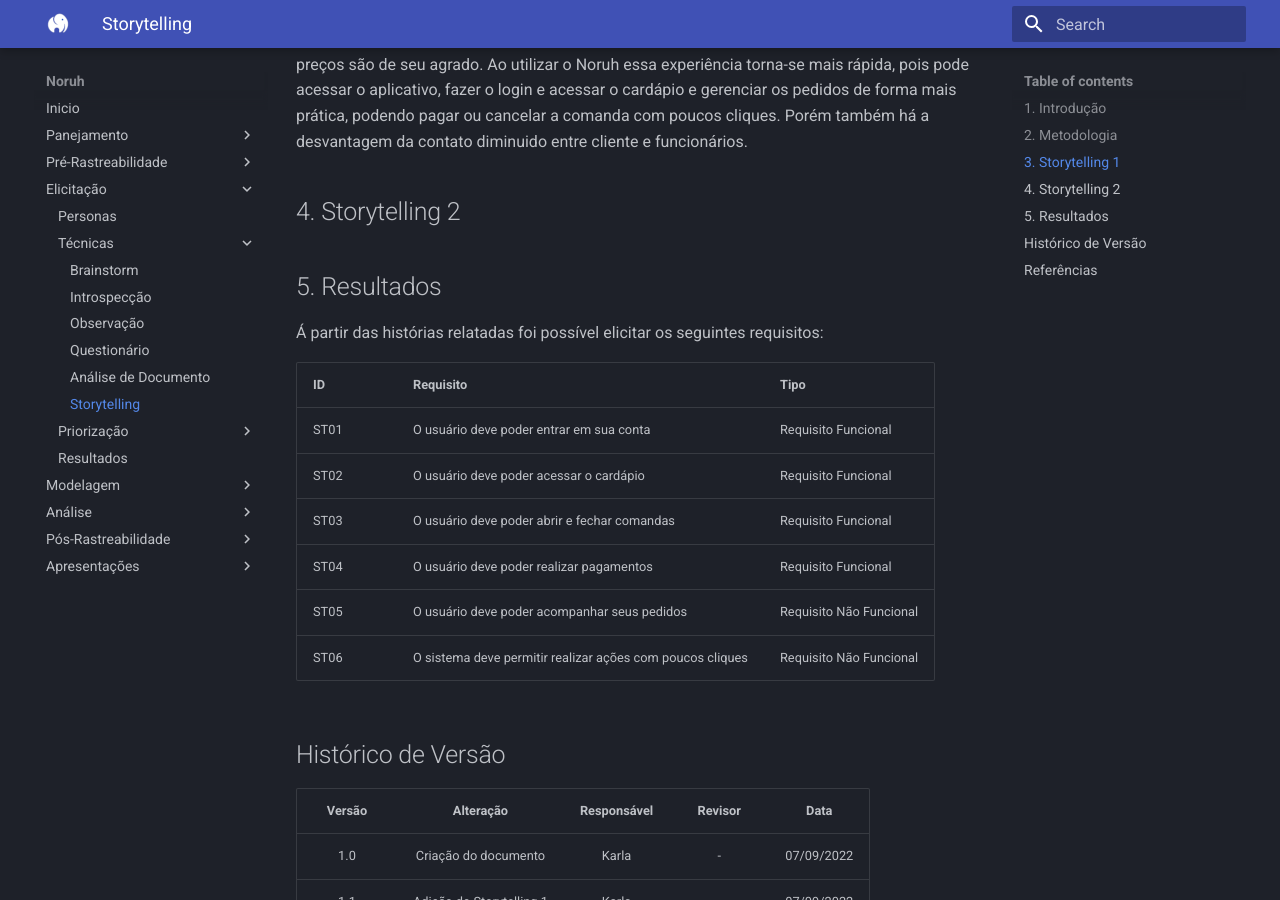
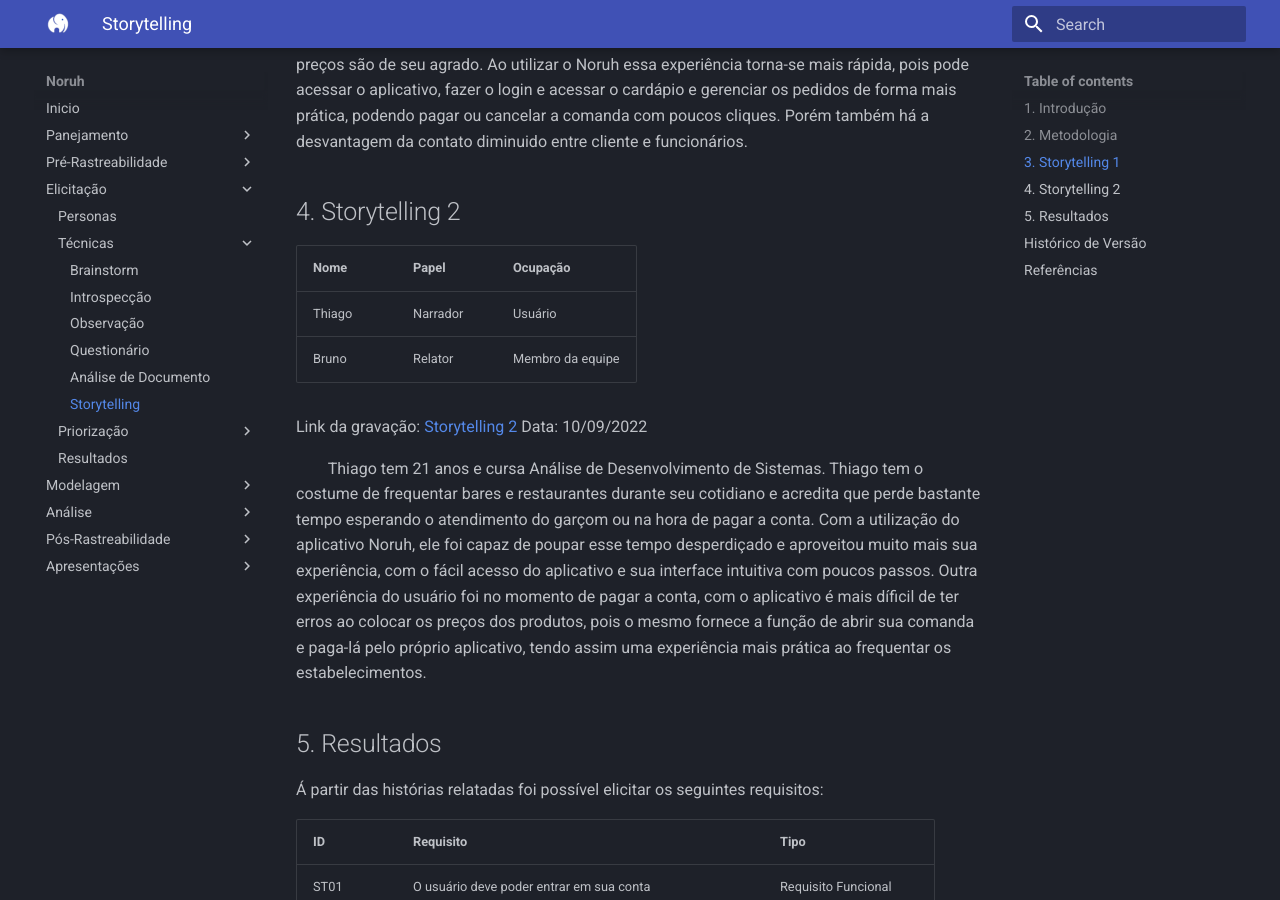
Before and after one commit to Thiab394/2022.1-Noruh, an MkDocs documentation site: the page built from docs/elicitacao/tecnicas/storytelling.md, in a window 1280 px wide and 900 px high, scrolled down 853 px. Built offline with MkDocs 1.6.1 and Material for MkDocs 9.7.7, drawn with Linux system fonts in a browser that asks for light colours.

Commit message:
adicionando storytelling 2

```diff
--- a/docs/elicitacao/tecnicas/storytelling.md
+++ b/docs/elicitacao/tecnicas/storytelling.md
@@ -19,6 +19,16 @@
 &emsp;&emsp;Letícia tem 20 anos e é universitária. Ás vezes gosta de ir em bares e restaurante e perde muito tempo ao ter que esperar em filas, e analisar cardápios para decidir se os produtos e preços são de seu agrado. Ao utilizar o Noruh essa experiência torna-se mais rápida, pois pode acessar o aplicativo, fazer o login e acessar o cardápio e gerenciar os pedidos de forma mais prática, podendo pagar ou cancelar a comanda com poucos cliques. Porém também há a desvantagem da contato diminuido entre cliente e funcionários.
 
 ## 4. Storytelling 2
+
+| Nome   | Papel    | Ocupação         |
+| ------ | -------- | ---------------- |
+| Thiago | Narrador | Usuário          |
+| Bruno  | Relator  | Membro da equipe |
+
+Link da gravação: [Storytelling 2](../../assets/elicitacao//storytelling2.mp3)
+Data: 10/09/2022
+
+&emsp;&emsp;Thiago tem 21 anos e cursa Análise de Desenvolvimento de Sistemas. Thiago tem o costume de frequentar bares e restaurantes durante seu cotidiano e acredita que perde bastante tempo esperando o atendimento do garçom ou na hora de pagar a conta. Com a utilização do aplicativo Noruh, ele foi capaz de poupar esse tempo desperdiçado e aproveitou muito mais sua experiência, com o fácil acesso do aplicativo e sua interface intuitiva com poucos passos. Outra experiência do usuário foi no momento de pagar a conta, com o aplicativo é mais díficil de ter erros ao colocar os preços dos produtos, pois o mesmo fornece a função de abrir sua comanda e paga-lá pelo próprio aplicativo, tendo assim uma experiência mais prática ao frequentar os estabelecimentos.
 
 ## 5. Resultados
 
```
